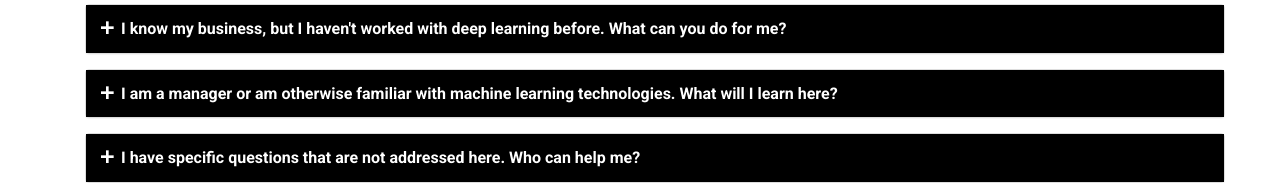
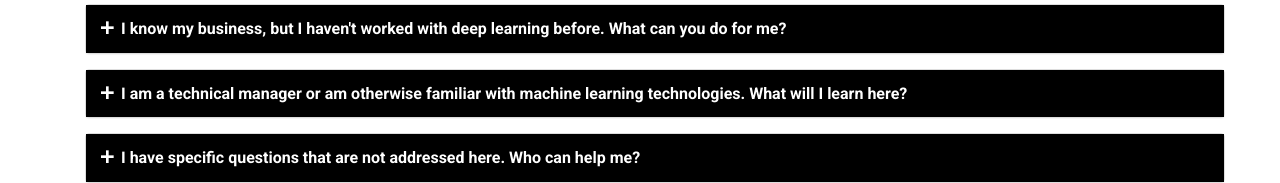
Before and after one commit to EnterpriseDeepLearning/www.info.deeplearningconf.com, a website: page index.html in a window 1280 px wide. Shown: the part 2781-2964 px from the top of the page. Drawn offline with nearby package versions, Linux system fonts and the light colour scheme; files that its build step writes are made by us from their sources; files whose address does not match are found by name.

Commit message:
Update index.html

```diff
--- a/index.html
+++ b/index.html
@@ -356,7 +356,7 @@
                         <div class="panel panel-default">
                             <div class="panel-heading" role="tab" id="headingFive">
                                 <h4 class="panel-title">
-                                    <a class="faq-toggle collapsed" role="button" data-toggle="collapse" data-parent="#accordion" href="#collapseFive" aria-expanded="false" aria-controls="collapseFive"> I am a manager or am otherwise familiar with machine learning technologies. What will I learn here?</a>
+                                    <a class="faq-toggle collapsed" role="button" data-toggle="collapse" data-parent="#accordion" href="#collapseFive" aria-expanded="false" aria-controls="collapseFive"> I am a technical manager or am otherwise familiar with machine learning technologies. What will I learn here?</a>
                                 </h4>
                             </div>
 
```
